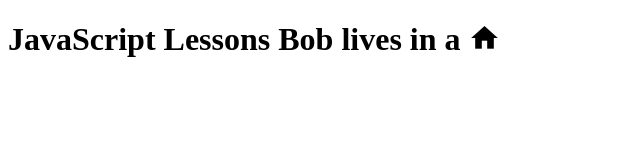
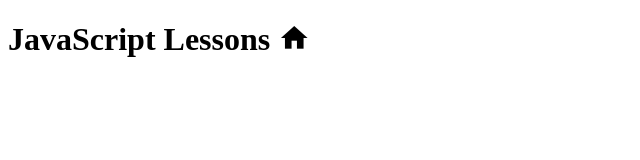
Before and after one commit to iRenanMatthew/Javascript-Advance-Odin, a plain HTML site: page index.html in a window 1280 px wide. Shown: the whole page, without its empty margins (0-640 px from the left). Drawn offline with Linux system fonts and the light colour scheme.

Commit message:
add init files

```diff
--- a/index.html
+++ b/index.html
@@ -13,8 +13,6 @@
     <script src="common/app.js" defer></script>
   </head>
   <body>
-    <h1>
-      JavaScript Lessons Bob lives in a <span class="mdi mdi-home"></span>
-    </h1>
+    <h1>JavaScript Lessons <span class="mdi mdi-home"></span></h1>
   </body>
 </html>
```
Also changed, not shown: 1 other file.
